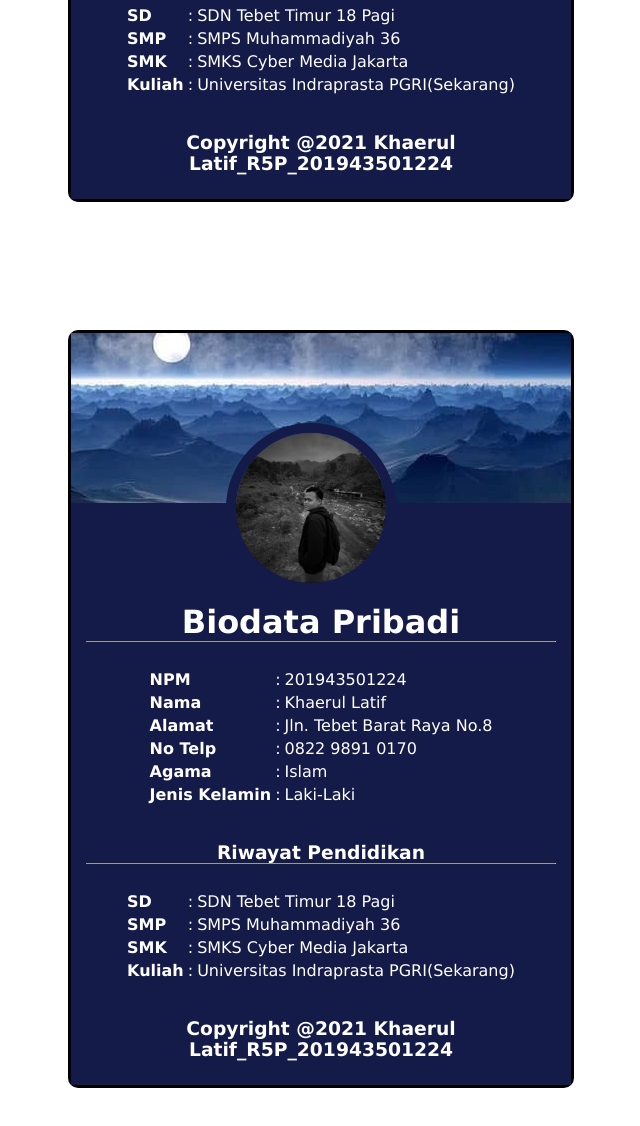
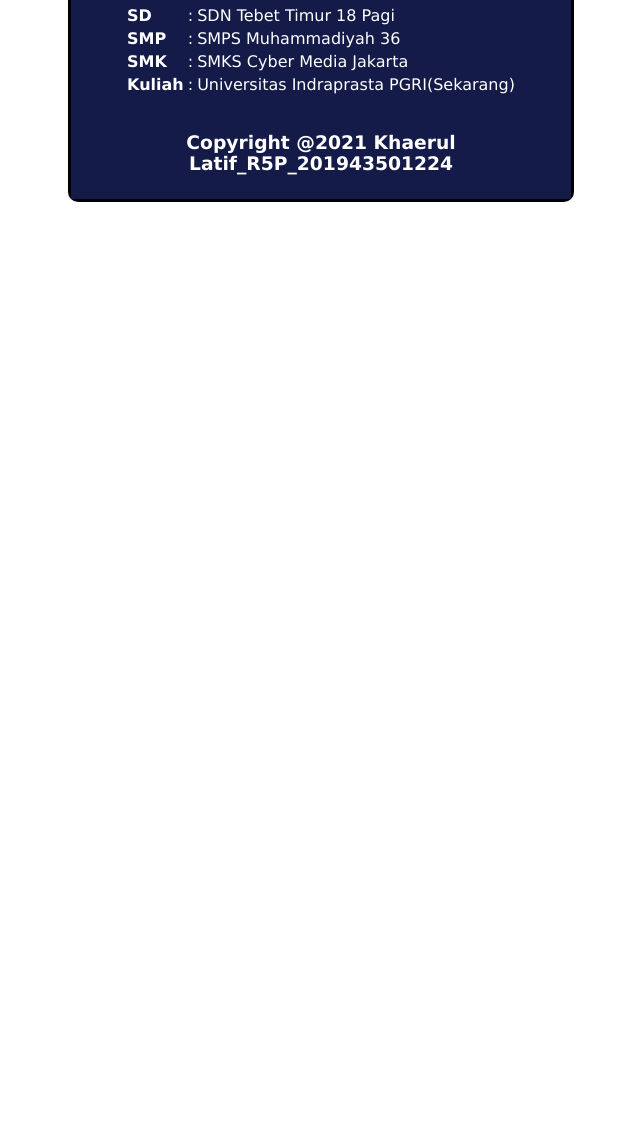
Before and after one commit to Khaerul-Latif-201943501224/MyBiodata, a plain HTML site: page index.html in a window 1280 px wide. Shown: the part 684-1810 px from the top of the page, without its empty margins (319-959 px from the left). After the commit the page ends 1014 px from the top, so only its background shows below. Drawn offline with Linux system fonts and the light colour scheme.

Commit message:
Update index.html

```diff
--- a/index.html
+++ b/index.html
@@ -153,159 +153,4 @@
     </div>
 </body>
 
-</html><!DOCTYPE html>
-<html lang="en">
-
-<head>
-    <meta charset="UTF-8">
-    <meta http-equiv="X-UA-Compatible" content="IE=edge">
-    <meta name="viewport" content="width=device-width, initial-scale=1.0">
-    <title>Document</title>
-    <style>
-        * {
-            font-family: Verdana, Arial, Helvetica, sans-serif;
-            color: white;
-            margin: 0 auto;
-            padding: 0 auto;
-
-        }
-
-        .biodata {
-            margin: 10%;
-            display: flex;
-            align-items: center;
-            justify-content: center;
-        }
-
-        .card {
-            margin: auto;
-            align-items: center;
-            border: 3px solid black;
-            border-radius: 10px;
-            width: 500px;
-            height: auto;
-        }
-
-        .bg-top {
-            background-image: url(bg.jpg);
-            height: 170px;
-            width: 500px;
-            margin: auto;
-        }
-
-        .bg-bottom {
-            background-color: #151B49;
-            height: 75%;
-            padding-left: 3%;
-            padding-right: 3%;
-            padding-top: 20%;
-            padding-bottom: 5%;
-        }
-
-        .pp {
-            height: 150px;
-            width: 150px;
-            border-radius: 50%;
-            align-content: center;
-            display: inline-block;
-            border: 10px solid #151B49;
-            margin-top: 90px;
-            margin-left: 31%;
-        }
-
-        table {
-            margin-top: 25px;
-            padding-bottom: 35px;
-        }
-
-        h1,
-        span,
-        h3 {
-            font-weight: bold;
-            text-align: center;
-            align-items: center;
-        }
-    </style>
-</head>
-
-<body>
-        <div class="biodata">
-        <div class="card">
-            <div class="bg-top">
-                <img class="pp" src="pp.jpeg" alt="Photo Profil">
-
-            </div>
-            <div class="bg-bottom">
-                <h1>Biodata Pribadi
-                    <hr size=“3”>
-                    </hr>
-                </h1>
-
-                <table>
-                    <tr>
-                        <td><span>NPM</span></td>
-                        <td>:</td>
-                        <td>201943501224</td>
-                    </tr>
-                    <tr>
-                        <td><span>Nama</span></td>
-                        <td>:</td>
-                        <td>Khaerul Latif</td>
-                    </tr>
-                    <tr>
-                        <td><span>Alamat</span></td>
-                        <td>:</td>
-                        <td>Jln. Tebet Barat Raya No.8</td>
-                    </tr>
-                    <tr>
-                        <td><span>No Telp</span></td>
-                        <td>:</td>
-                        <td>0822 9891 0170</td>
-                    </tr>
-                    <tr>
-                        <td><span>Agama</span></td>
-                        <td>:</td>
-                        <td>Islam</td>
-                    </tr>
-                    <tr>
-                        <td><span>Jenis Kelamin</span></td>
-                        <td>:</td>
-                        <td>Laki-Laki</td>
-                    </tr>
-                </table>
-
-                    <h3>Riwayat Pendidikan
-                        <hr size=“1”>
-                        </hr>
-                    </h3>
-
-
-                <table>
-                    <tr>
-                        <td><span>SD</span></td>
-                        <td>:</td>
-                        <td>SDN Tebet Timur 18 Pagi</td>
-                    </tr>
-                    <tr>
-                        <td><span>SMP</span></td>
-                        <td>:</td>
-                        <td>SMPS Muhammadiyah 36</td>
-                    </tr>
-                    <tr>
-                        <td><span>SMK</span></td>
-                        <td>:</td>
-                        <td>SMKS Cyber Media Jakarta</td>
-                    </tr>
-                    <tr>
-                        <td><span>Kuliah</span></td>
-                        <td>:</td>
-                        <td>Universitas Indraprasta PGRI(Sekarang)</td>
-                    </tr>
-                </table>
-                <h3>Copyright @2021 Khaerul Latif_R5P_201943501224</h2>
-            </div>
-        </div>
-    </div>
-</body>
-
 </html>
```
